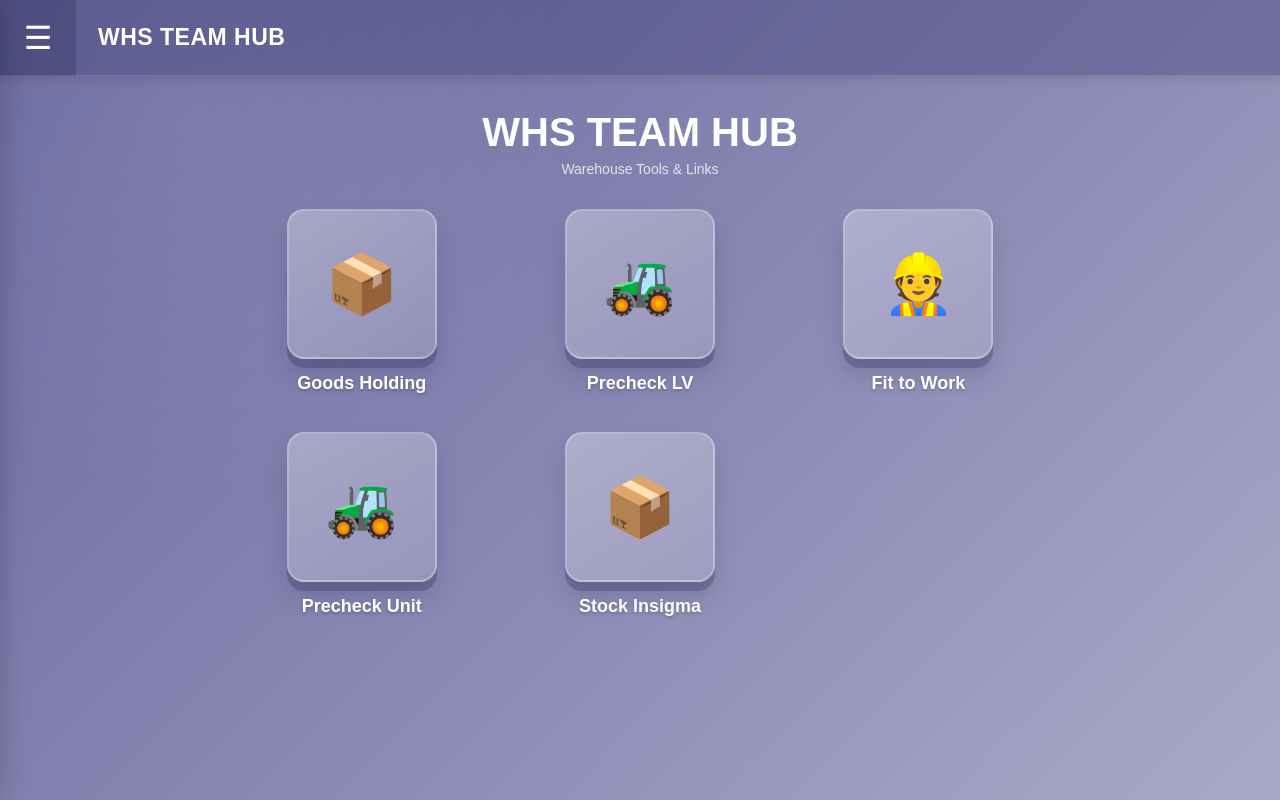
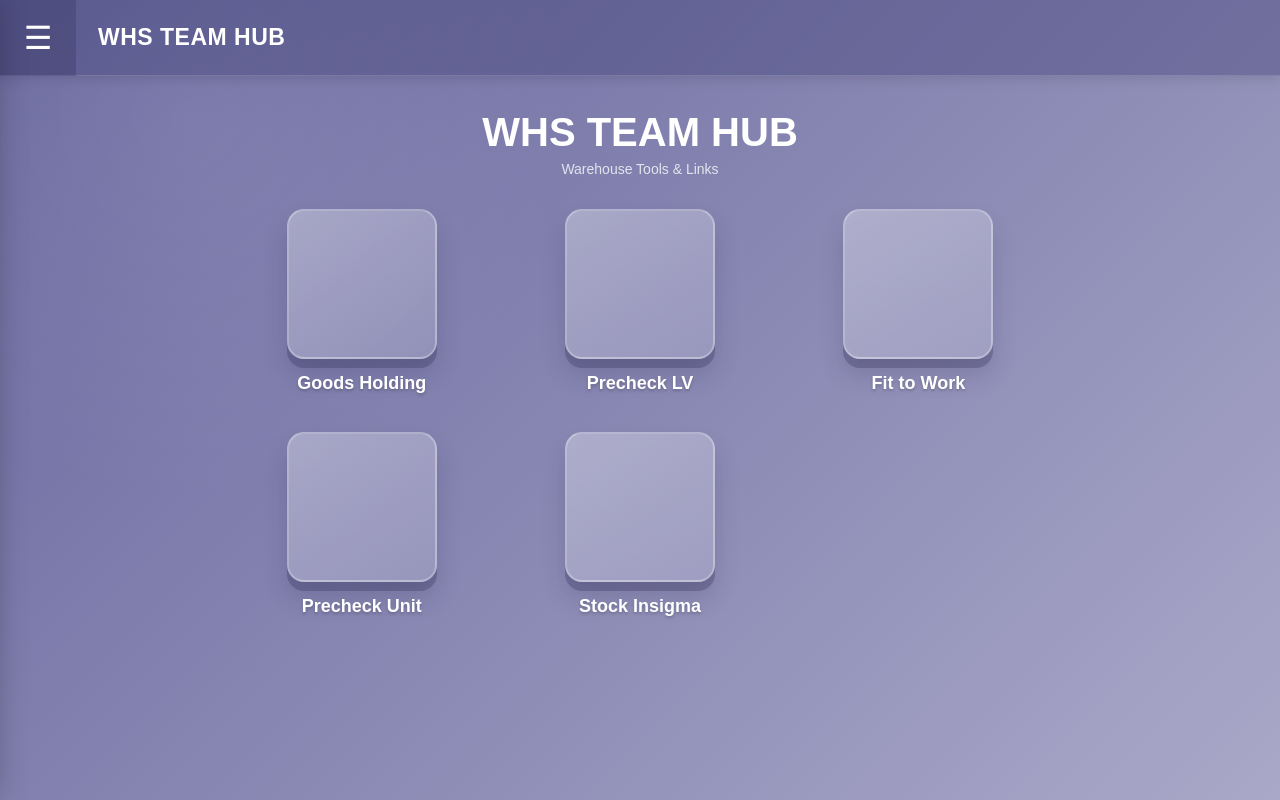
Before and after one commit to Warehousesupport/Daily-Link, a plain HTML site: page index.html in a window 1280 px wide. Drawn offline with Linux system fonts and the light colour scheme.

Commit message:
Update index.html

```diff
--- a/index.html
+++ b/index.html
@@ -3,7 +3,7 @@
 <head>
 <meta charset="UTF-8">
 <meta name="viewport" content="width=device-width, initial-scale=1.0">
-<title>WHS Team Hub</title>
+<title>Daily Link</title>
 <style>
 *{box-sizing:border-box}
 :root{
@@ -106,23 +106,23 @@ body{
 
   <section class="grid">
     <a class="card" href="https://nuraffandyy.github.io/Goods-Holding-MaterialNumber/" target="_blank">
-      <div class="icon">📦</div><span class="label">Goods Holding</span>
+      <div class="icon"></div><span class="label">Goods Holding</span>
     </a>
 
     <a class="card" href="https://ptviforms.valeindonesia.com/public?id=ICOdQcOHy7AMCV8q1o4cgA%3D%3D&lang=en-US" target="_blank">
-      <div class="icon">🚜</div><span class="label">Precheck LV</span>
+      <div class="icon"></div><span class="label">Precheck LV</span>
     </a>
 
     <a class="card" href="https://ptviforms.valeindonesia.com/public?id=EyE5%2BAf7b22mts8jJJ1Fmg%3D%3D&lang=en-US" target="_blank">
-      <div class="icon">👷</div><span class="label">Fit to Work</span>
+      <div class="icon"></div><span class="label">Fit to Work</span>
     </a>
 
     <a class="card" href="https://forms.gle/AYQYXJvKun1XHzpa8" target="_blank">
-      <div class="icon">🚜</div><span class="label">Precheck Unit</span>
+      <div class="icon"></div><span class="label">Precheck Unit</span>
     </a>
 
     <a class="card" href="https://insigma.valeindonesia.co.id/web#action=292&model=stock.quant&view_type=list&cids=1&menu_id=174" target="_blank">
-      <div class="icon">📦</div><span class="label">Stock Insigma</span>
+      <div class="icon"></div><span class="label">Stock Insigma</span>
     </a>
   </section>
 </main>
```
